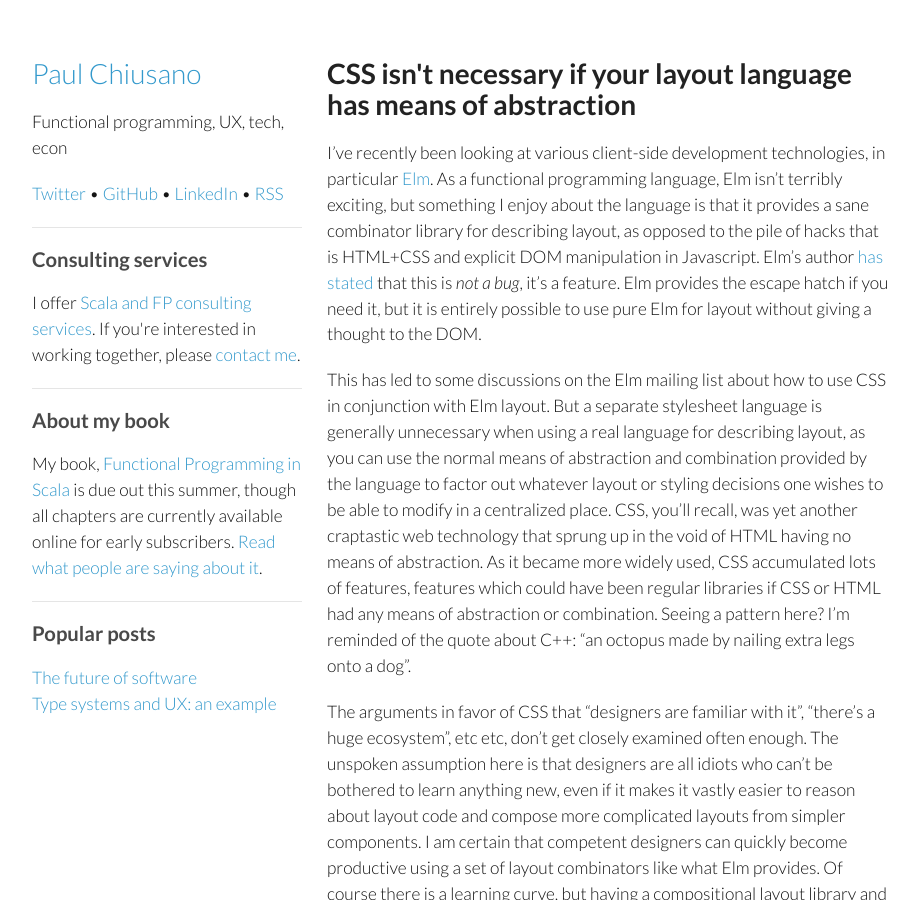
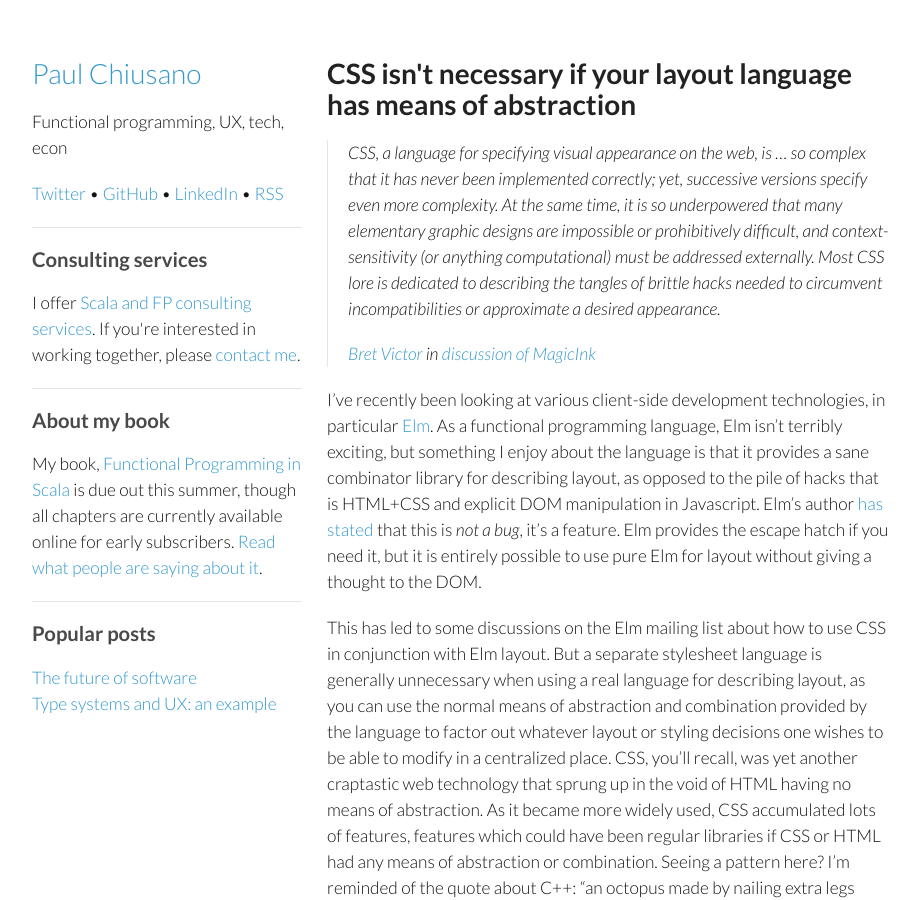
Before and after one commit to pchiusano/pchiusano.github.io, a Jekyll site: the page built from _posts/2014-07-02-css-is-unnecessary.markdown, in a window 1280 px wide and 900 px high. Shown: the whole window, without its empty margins (178-1097 px from the left). Built offline with Jekyll 4.4.1, drawn with Linux system fonts in a browser that asks for light colours.

Commit message:
Update 2014-07-02-css-is-unnecessary.markdown

```diff
--- a/_posts/2014-07-02-css-is-unnecessary.markdown
+++ b/_posts/2014-07-02-css-is-unnecessary.markdown
@@ -3,6 +3,10 @@ layout: post
 title: CSS isn't necessary if your layout language has means of abstraction
 categories: [fp]
 ---
+
+> CSS, a language for specifying visual appearance on the web, is ... so complex that it has never been implemented correctly; yet, successive versions specify even more complexity. At the same time, it is so underpowered that many elementary graphic designs are impossible or prohibitively difficult, and context-sensitivity (or anything computational) must be addressed externally. Most CSS lore is dedicated to describing the tangles of brittle hacks needed to circumvent incompatibilities or approximate a desired appearance.
+>
+> _[Bret Victor](http://worrydream.com/) in [discussion of MagicInk](http://worrydream.com/MagicInk/#p255)_
 
 I've recently been looking at various client-side development technologies, in particular [Elm](http://elm-lang.org/). As a functional programming language, Elm isn't terribly exciting, but something I enjoy about the language is that it provides a sane combinator library for describing layout, as opposed to the pile of hacks that is HTML+CSS and explicit DOM manipulation in Javascript. Elm's author [has stated](https://groups.google.com/forum/#!msg/elm-discuss/qRKBmKjTBpk/SjF1MyjjkxwJ) that this is _not a bug_, it's a feature. Elm provides the escape hatch if you need it, but it is entirely possible to use pure Elm for layout without giving a thought to the DOM.
 
```
